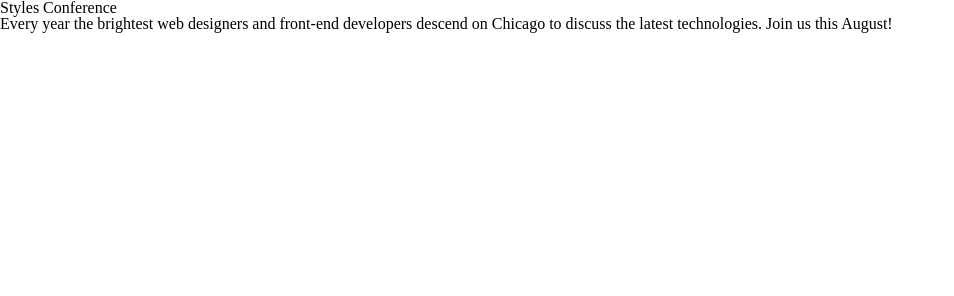
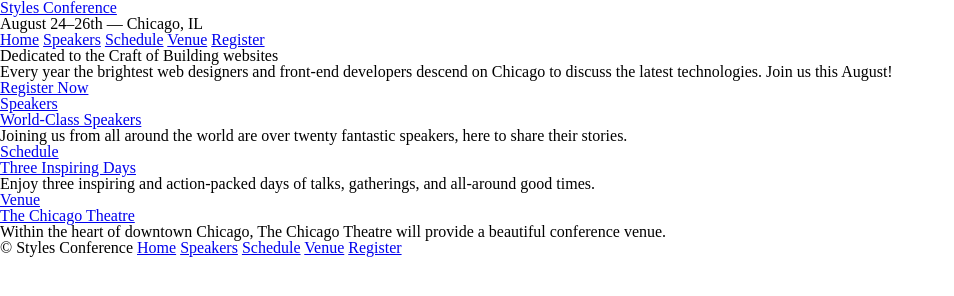
Before and after one commit to ElectricMolasses/Shay-Howe-Lessons, a plain HTML site: page index.html in a window 1280 px wide. Shown: the whole page, without its empty margins (0-954 px from the left). Drawn offline with Linux system fonts and the light colour scheme.

Commit message:
Completed Shay Howe Lesson 2.

```diff
--- a/index.html
+++ b/index.html
@@ -6,7 +6,62 @@
     <link rel="stylesheet" href="assets/stylesheets/main.css">
   </head>
   <body>
-    <h1>Styles Conference</h1>
-    <p>Every year the brightest web designers and front-end developers descend on Chicago to discuss the latest technologies.  Join us this August!</p>
+    <header>
+      <h1>
+        <a href="index.html">Styles Conference</a>
+      </h1>
+      <h3>August 24&ndash;26th &mdash; Chicago, IL</h3>
+
+      <nav>
+        <a href="index.html">Home</a>
+        <a href="speakers.html">Speakers</a>
+        <a href="schedule.html">Schedule</a>
+        <a href="venue.html">Venue</a>
+        <a href="register.html">Register</a>
+      </nav>
+
+    </header>
+    <secion>
+      <h2>Dedicated to the Craft of Building websites</h2>
+      <p>Every year the brightest web designers and front-end developers descend on Chicago to discuss the latest technologies.  Join us this August!</p>
+
+      <a href="register.html">Register Now</a>
+    </secion>
+
+    <section>
+      <section>
+        <a href="speakers.html">
+          <h5>Speakers</h5>
+          <h3>World-Class Speakers</h3>
+        </a>
+        <p>Joining us from all around the world are over twenty fantastic speakers, here to share their stories.</p>
+      </section>
+
+      <section>
+        <a href="schedule.html">
+          <h5>Schedule</h5>
+          <h3>Three Inspiring Days</h3>
+        </a>
+        <p>Enjoy three inspiring and action-packed days of talks, gatherings, and all-around good times.</p>
+      </section>
+
+      <section>
+        <a href="venue.html">
+          <h5>Venue</h5>
+          <h3>The Chicago Theatre</h3>
+        </a>
+        <p>Within the heart of downtown Chicago, The Chicago Theatre will provide a beautiful conference venue.</p>
+      </section>
+    </section>
+
+    <footer>
+      <small>&copy; Styles Conference</small>
+
+      <a href="index.html">Home</a>
+      <a href="speakers.html">Speakers</a>
+      <a href="schedule.html">Schedule</a>
+      <a href="venue.html">Venue</a>
+      <a href="register.html">Register</a>
+    </footer>
   </body>
 </html>
```
Also changed, not shown: register.html (added, +37 -0 lines), schedule.html (added, +37 -0 lines), speakers.html (added, +37 -0 lines), venue.html (added, +37 -0 lines).
